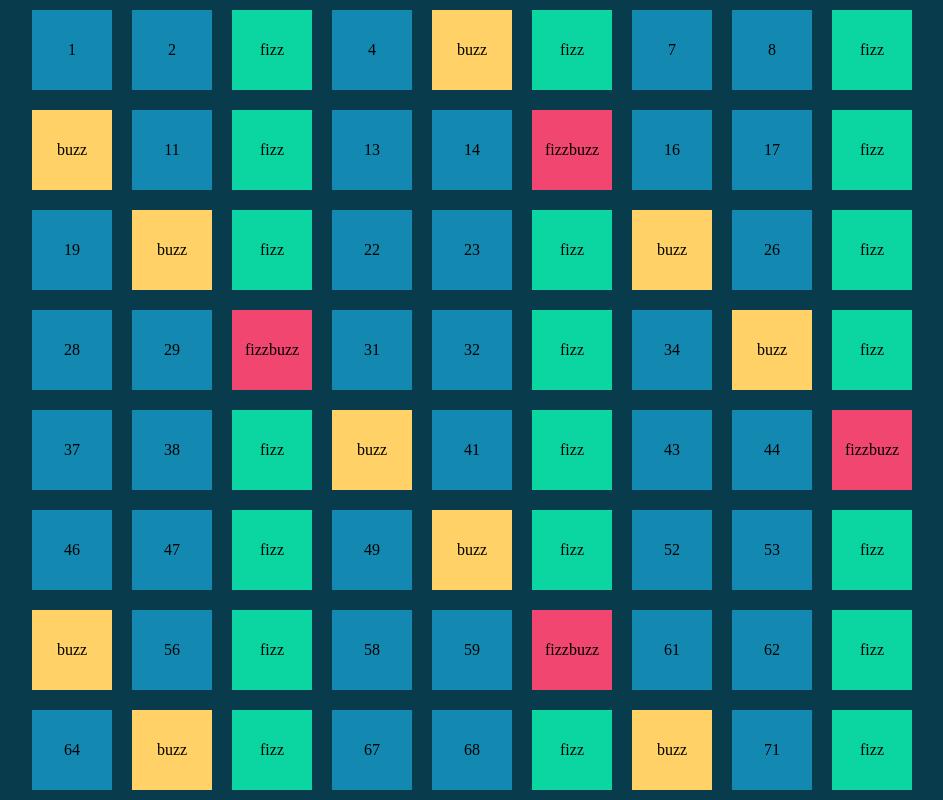
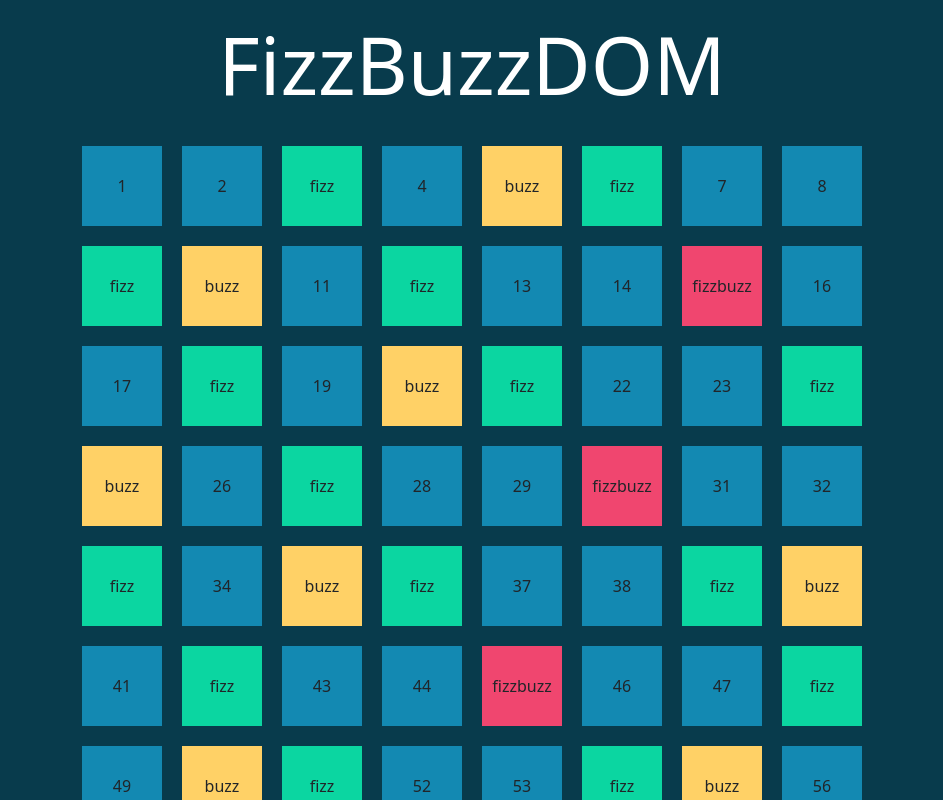
Before and after one commit to nicolofossati/js-fizzbuzz, a plain HTML site: page index.html in a window 1280 px wide. Shown: the top 800 px of the page, without its empty margins (168-1111 px from the left). Drawn offline with nearby package versions, Linux system fonts and the light colour scheme.

Commit message:
prima del bonus

```diff
--- a/css/style.css
+++ b/css/style.css
@@ -6,24 +6,6 @@
 
 body{
     background-color: #083B4C;
-}
-
-.container{
-    width: 900px;
-    margin: auto;
-    display: flex;
-    flex-wrap: wrap;
-    justify-content: center;
-}
-
-.box{
-    width: 80px;
-    height: 80px;
-    margin: 10px;
-    background-color: white;
-    display: flex;
-    justify-content: center;
-    align-items: center;
 }
 
 .default_box_color{
@@ -41,3 +23,20 @@ body{
 .fizzbuzz_box_color{
     background-color: #F0466F;
 }
+
+.container{
+    width: 900px;
+}
+
+.box{
+    width: 80px;
+    height: 80px;
+    margin: 10px;
+    display: flex;
+    justify-content: center;
+    align-items: center;
+}
+
+h1{
+    font-size: 80px;
+}
--- a/index.html
+++ b/index.html
@@ -4,6 +4,9 @@
     <meta charset="UTF-8">
     <meta http-equiv="X-UA-Compatible" content="IE=edge">
     <meta name="viewport" content="width=device-width, initial-scale=1.0">
+
+    <!-- Bootstrap link -->
+    <link href="https://cdn.jsdelivr.net/npm/bootstrap@5.3.0-alpha1/dist/css/bootstrap.min.css" rel="stylesheet" integrity="sha384-GLhlTQ8iRABdZLl6O3oVMWSktQOp6b7In1Zl3/Jr59b6EGGoI1aFkw7cmDA6j6gD" crossorigin="anonymous">
 
     <!-- CSS link -->
     <link rel="stylesheet" href="css/style.css">
@@ -12,11 +15,17 @@
     <title>Document</title>
 </head>
 <body>
-    <div class="container">
+    <h1 class="text-center text-white p-3">FizzBuzzDOM</h1>
+    <div class="container m-auto d-flex flex-wrap justify-content-center">
 
     </div>
 
-    <!-- js link -->
+
+
+    <!-- Bootstrap script -->
+    <script src="https://cdn.jsdelivr.net/npm/bootstrap@5.3.0-alpha1/dist/js/bootstrap.bundle.min.js" integrity="sha384-w76AqPfDkMBDXo30jS1Sgez6pr3x5MlQ1ZAGC+nuZB+EYdgRZgiwxhTBTkF7CXvN" crossorigin="anonymous"></script>
+
+    <!-- js script -->
     <script type="text/javascript" src="js/main.js"></script>
 </body>
 </html>
--- a/js/main.js
+++ b/js/main.js
@@ -7,7 +7,7 @@ for(let i=1; i<=100; i++){
     boxDom.append(i);
     containerDom.append(boxDom);
 
-    if((i%3 == 0) && (i%5 == 0)){
+    if((i%3 == 0) && (i%5 == 0)){ //se i è sia multiplo di 5 che di 3
         boxDom.classList.remove('default_box_color');
         boxDom.classList.add('fizzbuzz_box_color');
         boxDom.innerHTML = "fizzbuzz";
```
